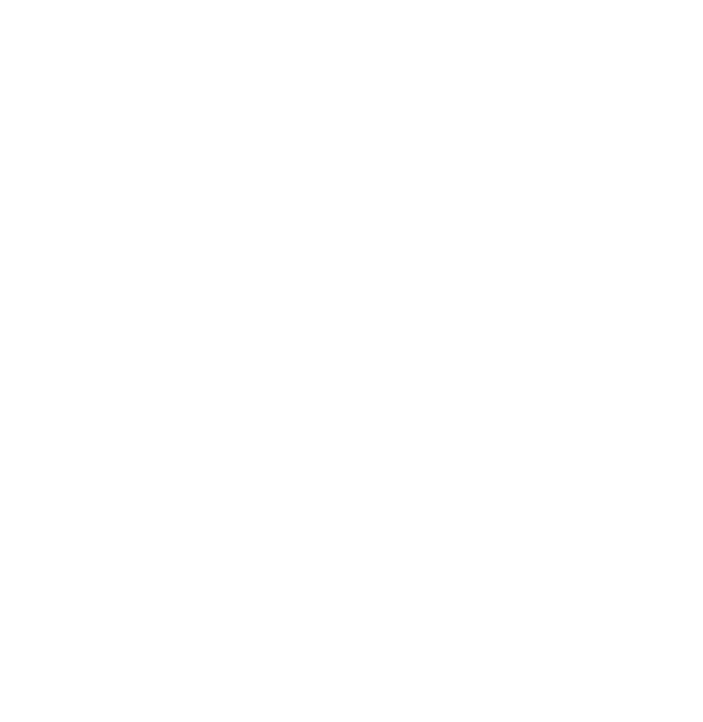
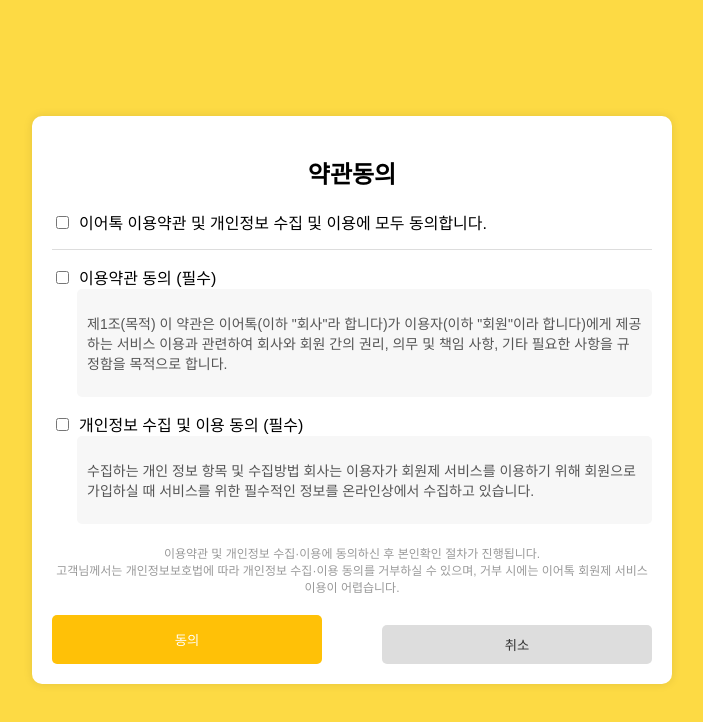
Before and after one commit to 20195114/EarTalk, a React (Create React App) app: page /Agreement in a window 1280 px wide. Before the commit this address had no page. Shown: the top 722 px of the page, without its empty margins (288-991 px from the left). Built offline with nearby package versions, Linux system fonts and the light colour scheme.

Commit message:
agreement

```diff
--- a/src/App.js
+++ b/src/App.js
@@ -6,7 +6,8 @@
 import Record from './Page/pages/Record';
 import User from './Page/pages/User';
 import Fpassword from './Page/pages/Fpassword';
-import ResetPassword from './Page/pages/ResetPassword';  // 대소문자 정확히 일치
+import ResetPassword from './Page/pages/ResetPassword';
+import Agreement from './Page/pages/Agreement';
 
 export const AuthContext = React.createContext();
 
@@ -24,6 +25,8 @@
           <Route path="/user" element={<User />} />
           <Route path="/fpassword" element={<Fpassword />} />
           <Route path="/reset-password" element={<ResetPassword />} />  {/* 경로 수정 */}
+          <Route path="/Agreement" element={<Agreement />} />  {/* 경로 수정 */}
+
         </Routes>
     </AuthContext.Provider>
   );
--- a/src/Page/components/Header.js
+++ b/src/Page/components/Header.js
@@ -11,6 +11,8 @@
   const navigate = useNavigate();
   const [showUserMenu, setShowUserMenu] = useState(false);
   const [showLogoutConfirm, setShowLogoutConfirm] = useState(false);
+  const [username, setUsername] = useState('');
+  const [password, setPassword] = useState('');
 
   const handleLoginLogout = () => {
     if (!isAuthenticated) {
@@ -23,7 +25,7 @@
   const confirmLogout = () => {
     setIsAuthenticated(false);
     setAuthToken(null);
-    sessionStorage.removeItem('authToken'); // 토큰 삭제
+    sessionStorage.removeItem('access_token'); // 토큰 삭제
     setShowLogoutConfirm(false);
     setShowUserMenu(false);
     navigate('/'); // 홈 페이지로 이동
@@ -31,6 +33,26 @@
 
   const handleLogoClick = () => {
     navigate('/');
+  };
+
+  const handleLoginSubmit = async () => {
+    try {
+      const response = await axios.post('/login/access-token', new URLSearchParams({
+        username,
+        password,
+      }), {
+        headers: {
+          'Content-Type': 'application/x-www-form-urlencoded',
+        },
+      });
+      setAuthToken(response.data.access_token);
+      sessionStorage.setItem('access_token', response.data.access_token); // 토큰 저장
+      setIsAuthenticated(true);
+      navigate('/'); // 로그인 후 홈으로 이동
+    } catch (error) {
+      console.error('Login failed', error);
+      alert('이메일 또는 비밀번호가 올바르지 않습니다.');
+    }
   };
 
   const handlePasswordReset = () => {
@@ -43,6 +65,7 @@
     navigate('/Record'); // 녹음 목록 페이지로 이동
   };
 
+  // 사용자 정보를 클릭하면 User 페이지로 리디렉션
   const handleUserInfoClick = () => {
     setShowUserMenu(false);
     navigate('/User'); // User 페이지로 이동
--- /dev/null
+++ b/src/Page/css/Agreement.css
@@ -0,0 +1,87 @@
+body, html {
+    height: 100%;
+    margin: 0;
+    display: flex;
+    justify-content: center;
+    align-items: center;
+    background-color: #fdda44;
+    font-family: Arial, sans-serif;
+  }
+
+  .agreement-container {
+    max-width: 600px;
+    width: 100%;
+    padding: 20px;
+    background-color: #fff;
+    border-radius: 10px;
+    box-shadow: 0 0 10px rgba(0, 0, 0, 0.1);
+  }
+
+  .agreement-container h2 {
+    text-align: center;
+    margin-bottom: 20px;
+  }
+
+  .agreement-check-all {
+    display: flex;
+    align-items: center;
+    margin-bottom: 15px;
+  }
+
+  .agreement-check-all input {
+    margin-right: 10px;
+  }
+
+  .separator {
+    border: none;
+    border-top: 1px solid #ddd;
+    margin: 15px 0;
+  }
+
+  .agreement-section {
+    margin-bottom: 15px;
+  }
+
+  .agreement-section input {
+    margin-right: 10px;
+  }
+
+  .terms-content {
+    margin-left: 25px;
+    padding: 10px;
+    background-color: #f7f7f7;
+    border-radius: 5px;
+    font-size: 14px;
+    color: #555;
+  }
+
+  .agreement-info {
+    font-size: 12px;
+    color: #999;
+    margin-top: 20px;
+    text-align: center;
+  }
+
+  .agreement-buttons {
+    display: flex;
+    justify-content: space-between;
+    margin-top: 20px;
+  }
+
+  .agree-button, .cancel-button {
+    padding: 10px 20px;
+    border: none;
+    border-radius: 5px;
+    cursor: pointer;
+    width: 45%;
+  }
+
+  .agree-button {
+    background-color: #ffc107;
+    color: #fff;
+  }
+
+  .cancel-button {
+    background-color: #ddd;
+    color: #333;
+  }
--- /dev/null
+++ b/src/Page/pages/Agreement.js
@@ -0,0 +1,80 @@
+import React, { useState } from 'react';
+import { useNavigate } from 'react-router-dom';
+import '../css/Agreement.css';
+
+const Agreement = () => {
+  const [allChecked, setAllChecked] = useState(false);
+  const [termsChecked, setTermsChecked] = useState(false);
+  const [privacyChecked, setPrivacyChecked] = useState(false);
+  const navigate = useNavigate();
+
+  const handleAllCheck = (e) => {
+    const isChecked = e.target.checked;
+    setAllChecked(isChecked);
+    setTermsChecked(isChecked);
+    setPrivacyChecked(isChecked);
+  };
+
+  const handleSubmit = () => {
+    if (termsChecked && privacyChecked) {
+      alert("You have agreed to all the terms.");
+      navigate('/join');
+    } else {
+      alert("Please agree to all required terms.");
+    }
+  };
+
+  const handleCancel = () => {
+    navigate('/login');
+  };
+
+  return (
+    <div className="agreement-container">
+      <h2>약관동의</h2>
+      <div className="agreement-check-all">
+        <input
+          type="checkbox"
+          id="checkAll"
+          checked={allChecked}
+          onChange={handleAllCheck}
+        />
+        <label htmlFor="checkAll">이어톡 이용약관 및 개인정보 수집 및 이용에 모두 동의합니다.</label>
+      </div>
+      <hr className="separator" />
+      <div className="agreement-section">
+        <input
+          type="checkbox"
+          id="terms"
+          checked={termsChecked}
+          onChange={(e) => setTermsChecked(e.target.checked)}
+        />
+        <label htmlFor="terms">이용약관 동의 (필수)</label>
+        <div className="terms-content">
+          <p>제1조(목적) 이 약관은 이어톡(이하 "회사"라 합니다)가 이용자(이하 "회원"이라 합니다)에게 제공하는 서비스 이용과 관련하여 회사와 회원 간의 권리, 의무 및 책임 사항, 기타 필요한 사항을 규정함을 목적으로 합니다.</p>
+        </div>
+      </div>
+      <div className="agreement-section">
+        <input
+          type="checkbox"
+          id="privacy"
+          checked={privacyChecked}
+          onChange={(e) => setPrivacyChecked(e.target.checked)}
+        />
+        <label htmlFor="privacy">개인정보 수집 및 이용 동의 (필수)</label>
+        <div className="terms-content">
+          <p>수집하는 개인 정보 항목 및 수집방법 회사는 이용자가 회원제 서비스를 이용하기 위해 회원으로 가입하실 때 서비스를 위한 필수적인 정보를 온라인상에서 수집하고 있습니다.</p>
+        </div>
+      </div>
+      <p className="agreement-info">
+        이용약관 및 개인정보 수집·이용에 동의하신 후 본인확인 절차가 진행됩니다. <br />
+        고객님께서는 개인정보보호법에 따라 개인정보 수집·이용 동의를 거부하실 수 있으며, 거부 시에는 이어톡 회원제 서비스 이용이 어렵습니다.
+      </p>
+      <div className="agreement-buttons">
+        <button onClick={handleSubmit} className="agree-button">동의</button>
+        <button onClick={handleCancel} className="cancel-button">취소</button>
+      </div>
+    </div>
+  );
+};
+
+export default Agreement;
--- a/src/Page/pages/Default.js
+++ b/src/Page/pages/Default.js
@@ -63,6 +63,12 @@
             formData.append('input_text', inputText);
           }
 
+          if (!inputText && audioChunks.length === 0) {
+            setShowAlert('텍스트 또는 음성을 입력해야 합니다.');
+            setTimeout(() => setShowAlert(''), 3000);
+            return;
+          }
+
           setIsProcessing(true);
           try {
             const response = await axios.post('/audio', formData, {
@@ -96,17 +102,19 @@
         setShowAlert('녹음을 시작할 수 없습니다.');
       }
     } else {
+      if (audioRef.current) {
+        audioRef.current.stop();
+      }
       setIsRecording(false);
     }
   };
 
-  const handleFinishRecording = async () => {
-    setIsRecording(false);
-    await handleTextConversion();
-  };
-
   const handleTextConversion = async () => {
-    if (!inputText) return;
+    if (!inputText) {
+      setShowAlert('텍스트를 입력해야 합니다.');
+      setTimeout(() => setShowAlert(''), 3000);
+      return;
+    }
 
     setIsProcessing(true);
     setShowAlert('처리 중입니다. 잠시만 기다려 주세요.');
@@ -126,6 +134,7 @@
       setShowAlert('인식 결과가 텍스트 창에 표시됩니다.');
       setTimeout(() => {
         setShowAlert('');
+        handlePlayTTS(); // 자동 재생
       }, 2000);
     } catch (error) {
       console.error('Error during conversion', error);
@@ -200,11 +209,6 @@
             >
               {isRecording ? <FiMicOff /> : <FiMic />}
             </div>
-            {isRecording && (
-              <button className="finish-recording-button" onClick={handleFinishRecording}>
-                녹음 완료
-              </button>
-            )}
             {showAlert && (
               <div className="recording-alert">
                 {showAlert}
@@ -213,7 +217,7 @@
           </>
         )}
         {processedAudio && (
-          <audio controls src={processedAudio} ref={audioRef}></audio>
+          <audio controls src={processedAudio} ref={audioRef} autoPlay></audio>
         )}
         <div className={`icon-container ${isAuthenticated ? 'logged-in' : ''}`}>
           <button className="icon-button" onClick={handleCopyText}>
--- a/src/Page/pages/Login.js
+++ b/src/Page/pages/Login.js
@@ -104,7 +104,7 @@
   };
 
   const handleSignupClick = () => {
-    navigate('/join');
+    navigate('/Agreement');
   };
 
   const handlePasswordReset = () => {
--- a/src/Page/pages/Record.js
+++ b/src/Page/pages/Record.js
@@ -1,4 +1,4 @@
-import React, { useContext, useEffect, useState } from "react";
+import React, { useContext, useEffect, useState, useRef } from "react";
 import { useNavigate } from "react-router-dom";
 import logo from '../URL/EarTalkLOGO.png';
 import '../css/Record.css';
@@ -10,6 +10,7 @@
   const [visibleFiles, setVisibleFiles] = useState([]);
   const [showMore, setShowMore] = useState(true);
   const navigate = useNavigate();
+  const currentAudioRef = useRef(null);
 
   useEffect(() => {
     if (!isAuthenticated) {
@@ -59,6 +60,16 @@
     navigate('/');
   };
 
+  const handleAudioPlay = (audioElement) => {
+    // 이전에 재생 중인 오디오가 있으면 중지
+    if (currentAudioRef.current && currentAudioRef.current !== audioElement) {
+      currentAudioRef.current.pause();
+      currentAudioRef.current.currentTime = 0;
+    }
+    // 새로운 오디오를 현재 재생 중인 오디오로 설정
+    currentAudioRef.current = audioElement;
+  };
+
   return (
     <div className="record-container">
       <aside className="R-logo-container">
@@ -72,7 +83,13 @@
               <p><strong>파일명:</strong> {file.name}</p>
               <p><strong>생성된 텍스트:</strong> {file.text}</p>
               <p><strong>생성 날짜:</strong> {file.date}</p>
-              <audio controls src={file.url}>Your browser does not support the audio element.</audio>
+              <audio
+                controls
+                src={file.url}
+                onPlay={(e) => handleAudioPlay(e.target)} // 오디오 재생 이벤트 핸들링
+              >
+                Your browser does not support the audio element.
+              </audio>
             </div>
           ))
         ) : (
```
Also changed, not shown: src/Page/css/Default.css (line endings or trailing spaces), src/Page/css/Header.css (line endings or trailing spaces), src/Page/css/Join.css (line endings or trailing spaces), src/Page/css/Login.css (line endings or trailing spaces).
